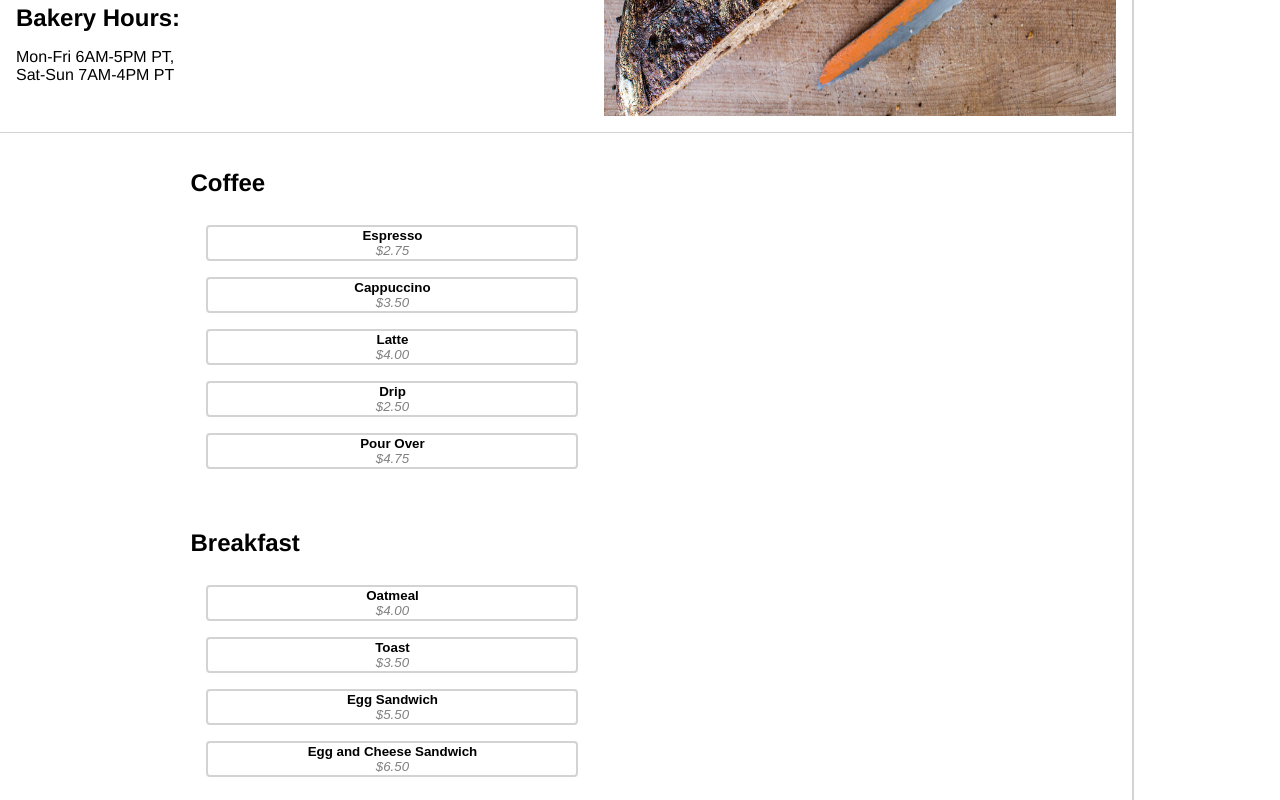
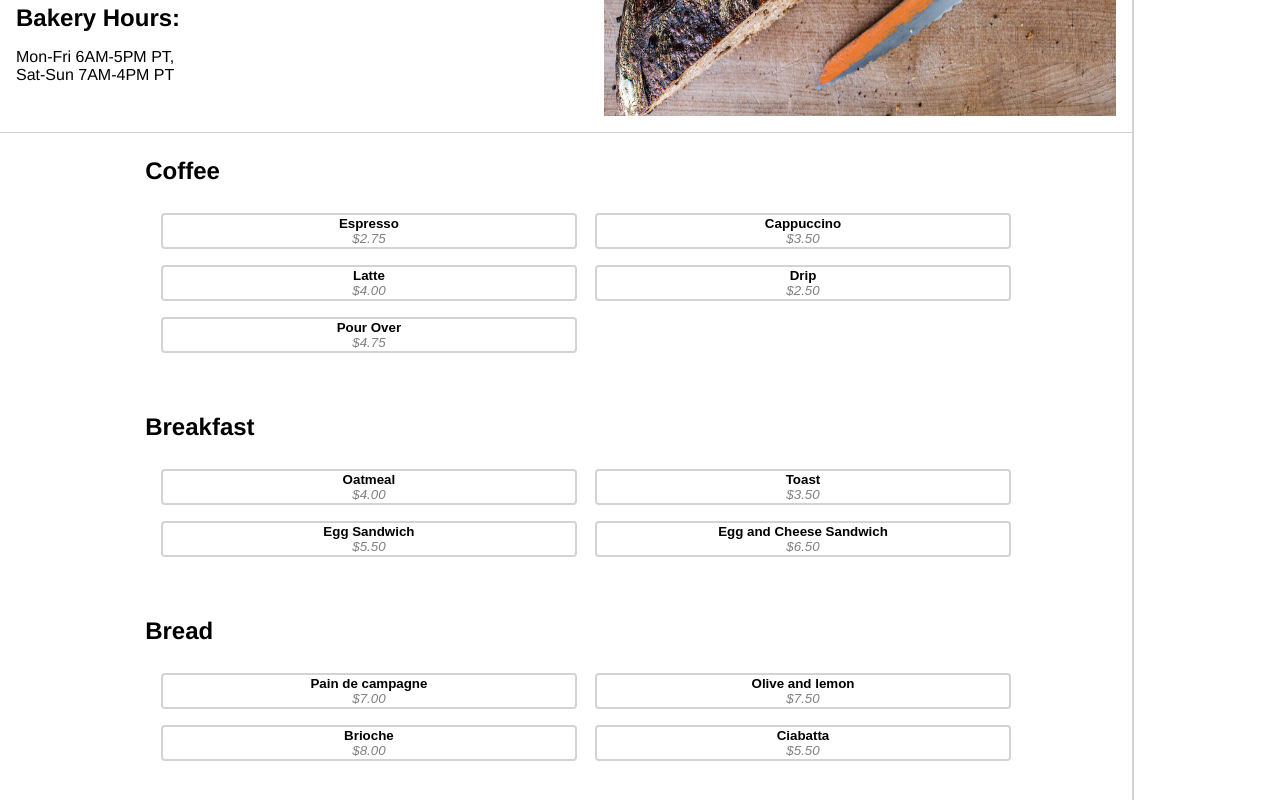
Before and after one commit to aalvarez11/pass-bakery-fe, a React (Create React App) app in the folder pass-bakery-fe/: page / in a window 1280 px wide. Shown: the part 400-1200 px from the top of the page. Built offline with nearby package versions, Linux system fonts and the light colour scheme; a web font is replaced by a local one.

Commit message:
horizontal value tweaks

```diff
--- a/pass-bakery-fe/src/components/Menu.jsx
+++ b/pass-bakery-fe/src/components/Menu.jsx
@@ -7,8 +7,8 @@ const StyledMenuContainer = styled.div`
   display: flex;
   flex-direction: column;
   align-items: stretch;
-  margin: 16px auto;
-  width: 72%;
+  margin: 4px auto;
+  width: 80%;
 `;
 
 function Menu(props) {
```
